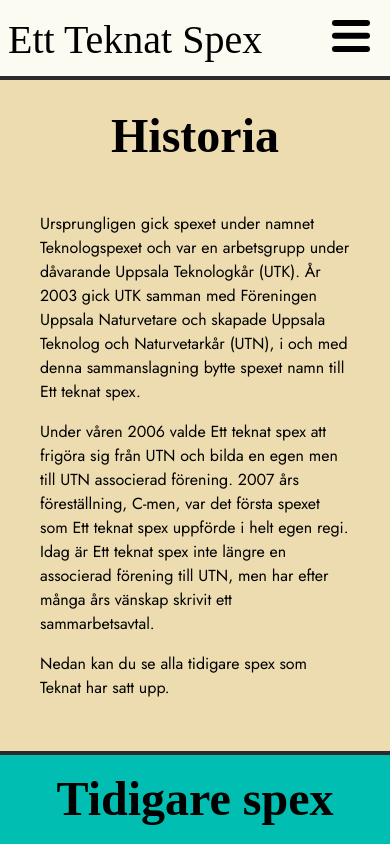
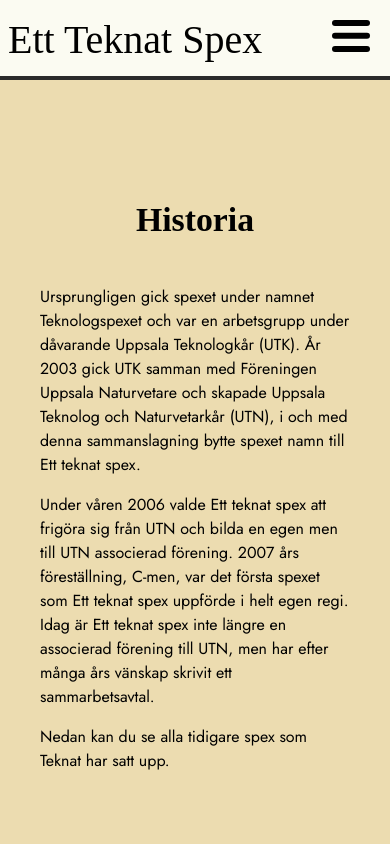
Before and after one commit to oljeoraklet/teknat-npm-version, a SvelteKit app: page /tidigare-spex in a window 390 px wide. Shown: the top 844 px of the page. Built offline with nearby package versions, Linux system fonts and the light colour scheme; a web font is replaced by a local one.

Commit message:
Removed set height

```diff
--- a/src/routes/tidigare-spex/+page.svelte
+++ b/src/routes/tidigare-spex/+page.svelte
@@ -91,13 +91,19 @@
 	}
 	@media (max-width: 768px) {
 		section {
-			font-size: 2rem;
+			font-size: 4vh;
 			padding: 0.5rem;
 			gap: 0.5rem;
+		}
+		.historia {
+			height: 100vh;
 		}
 		.spex-container {
 			width: 100%;
 			padding: 0.5rem;
+		}
+		h2 {
+			font-size: 4vh;
 		}
 		h3 {
 			font-size: 2rem;
```
